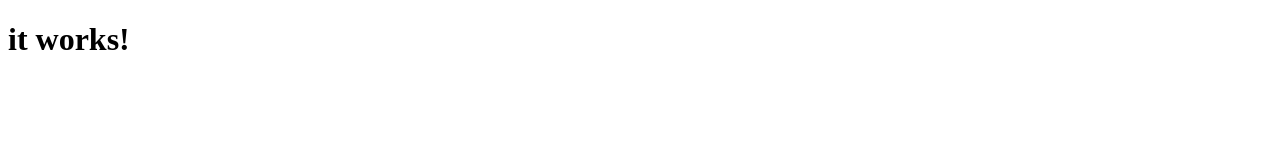
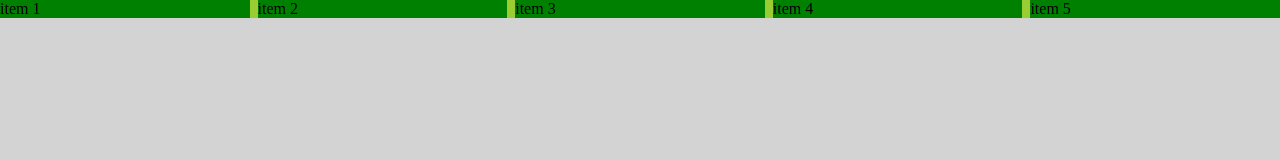
Before and after one commit to bmukha/dropdown_menu, a website: page dist/index.html in a window 1280 px wide. Drawn offline with Linux system fonts and the light colour scheme.

Commit message:
initial makrup

```diff
--- a/src/index.js
+++ b/src/index.js
@@ -0,0 +1 @@
+// alert("js works also!");
--- /dev/null
+++ b/src/style.css
@@ -0,0 +1,34 @@
+* {
+  margin: 0;
+  padding: 0;
+  box-sizing: border-box;
+}
+
+html {
+  font-size: 16px;
+  font-family: serif;
+}
+
+body {
+  background-color: lightgrey;
+  height: 100vh;
+  width: 100vw;
+}
+
+#nav-wrapper {
+  width: 100%;
+  height: fit-content;
+  background-color: yellowgreen;
+  display: grid;
+  grid-template-columns: repeat(auto-fit, minmax(150px, 1fr));
+  gap: 0.5rem;
+  justify-content: space-between;
+}
+
+.nav-item {
+  background-color: green;
+  display: block;
+  height: fit-content;
+  width: auto;
+  /* margin: auto; */
+}
```
Also changed, not shown: dist/index.html, dist/main.js.
